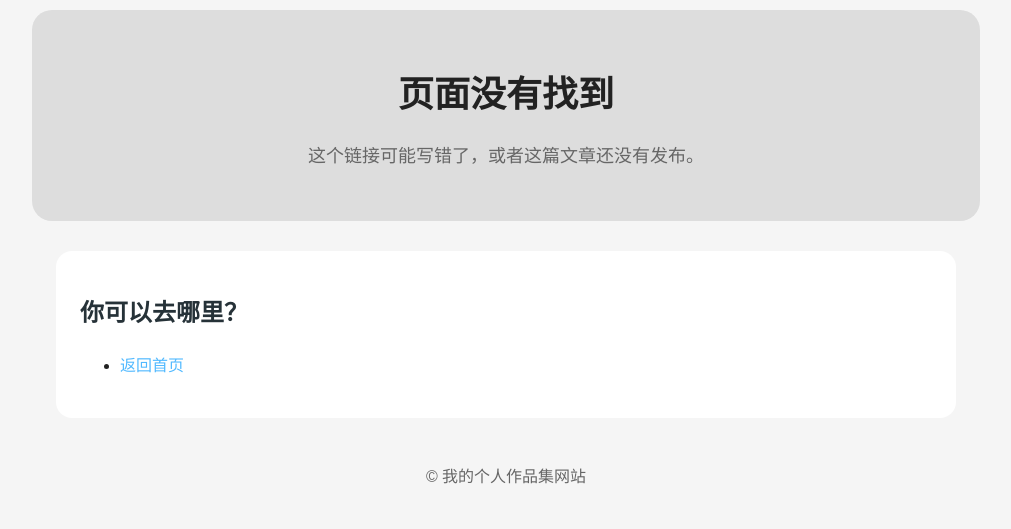
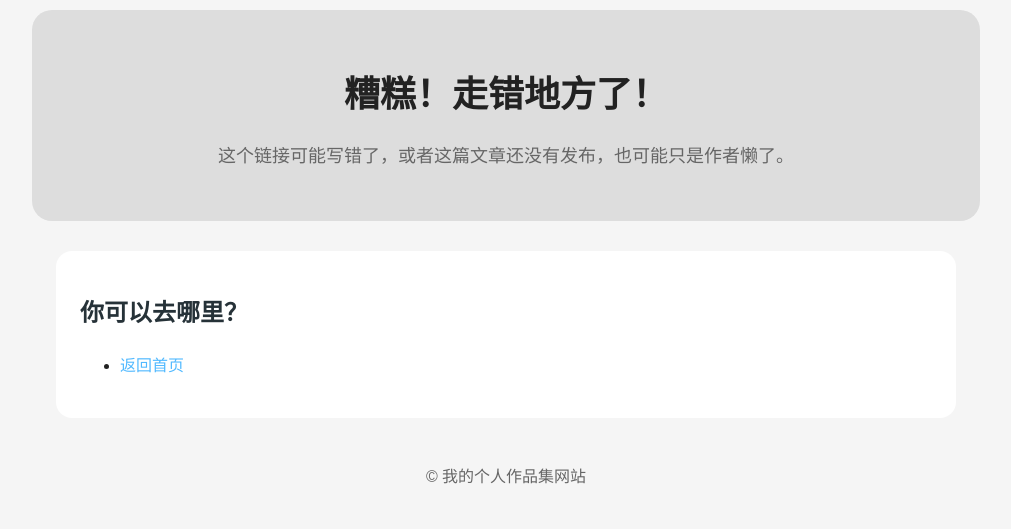
Before and after one commit to mnfe2o4/mnfe2o4.github.io, a plain HTML site: page 404.html in a window 1280 px wide. Shown: the whole page, without its empty margins (134-1145 px from the left). Drawn offline with Linux system fonts and the light colour scheme.

Commit message:
Update 404 page and contact info
update 404.html, update contact info to index.html

```diff
--- a/404.html
+++ b/404.html
@@ -8,8 +8,8 @@
 
 <body>
   <header>
-    <h1>页面没有找到</h1>
-    <p>这个链接可能写错了，或者这篇文章还没有发布。</p>
+    <h1>糟糕！走错地方了！</h1>
+    <p>这个链接可能写错了，或者这篇文章还没有发布，也可能只是作者懒了。</p>
   </header>
 
   <main>
```
Also changed, not shown: index.html (+2 -2 lines).
